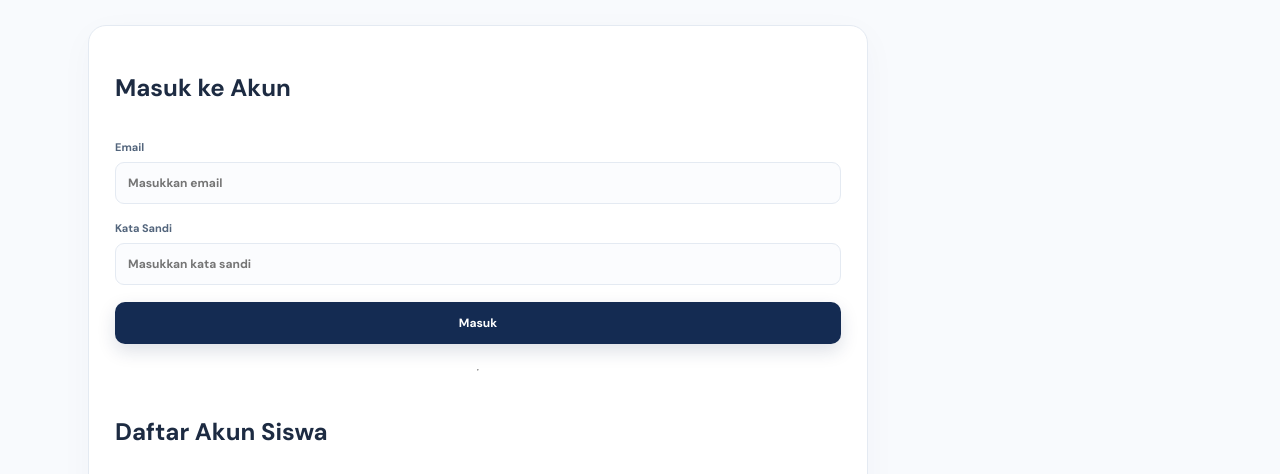
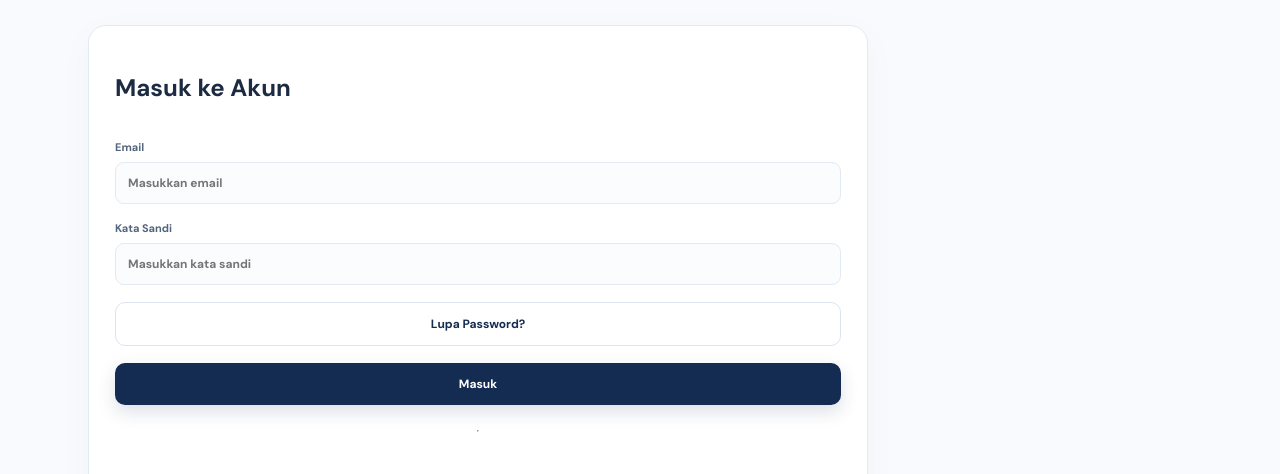
Before and after one commit to nabilaoctavia/CAREER-MAP, a plain HTML site: page index.html in a window 1280 px wide. Shown: the part 246-720 px from the top of the page. Drawn offline with nearby package versions, Linux system fonts and the light colour scheme.

Commit message:
Add 'Forgot Password?' button to login form

```diff
--- a/index.html
+++ b/index.html
@@ -45,6 +45,9 @@
     <label>Kata Sandi
       <input id="loginPassword" type="password" placeholder="Masukkan kata sandi">
     </label>
+    <button class="btn secondary" id="forgotPasswordButton" type="button">
+  Lupa Password?
+</button>
 
     <button class="btn primary" id="loginButton" type="button">Masuk</button>
 
```
